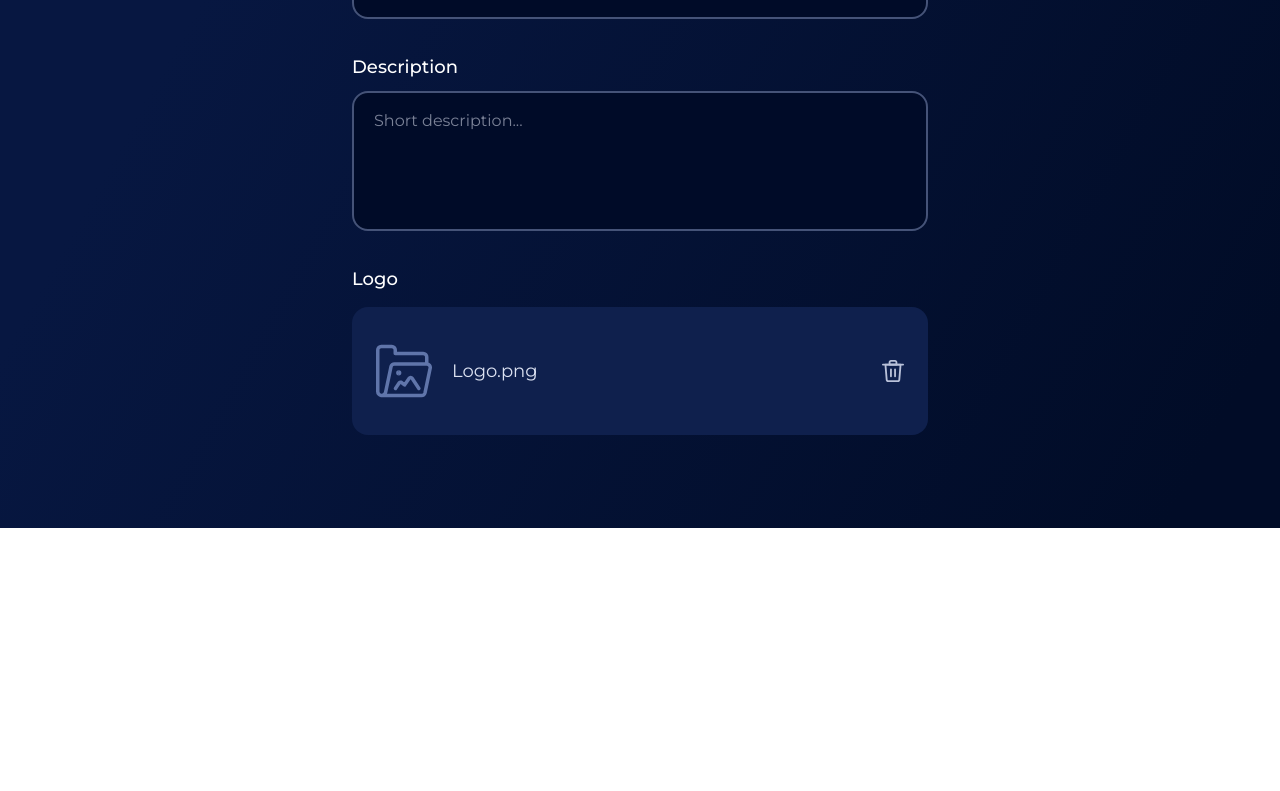
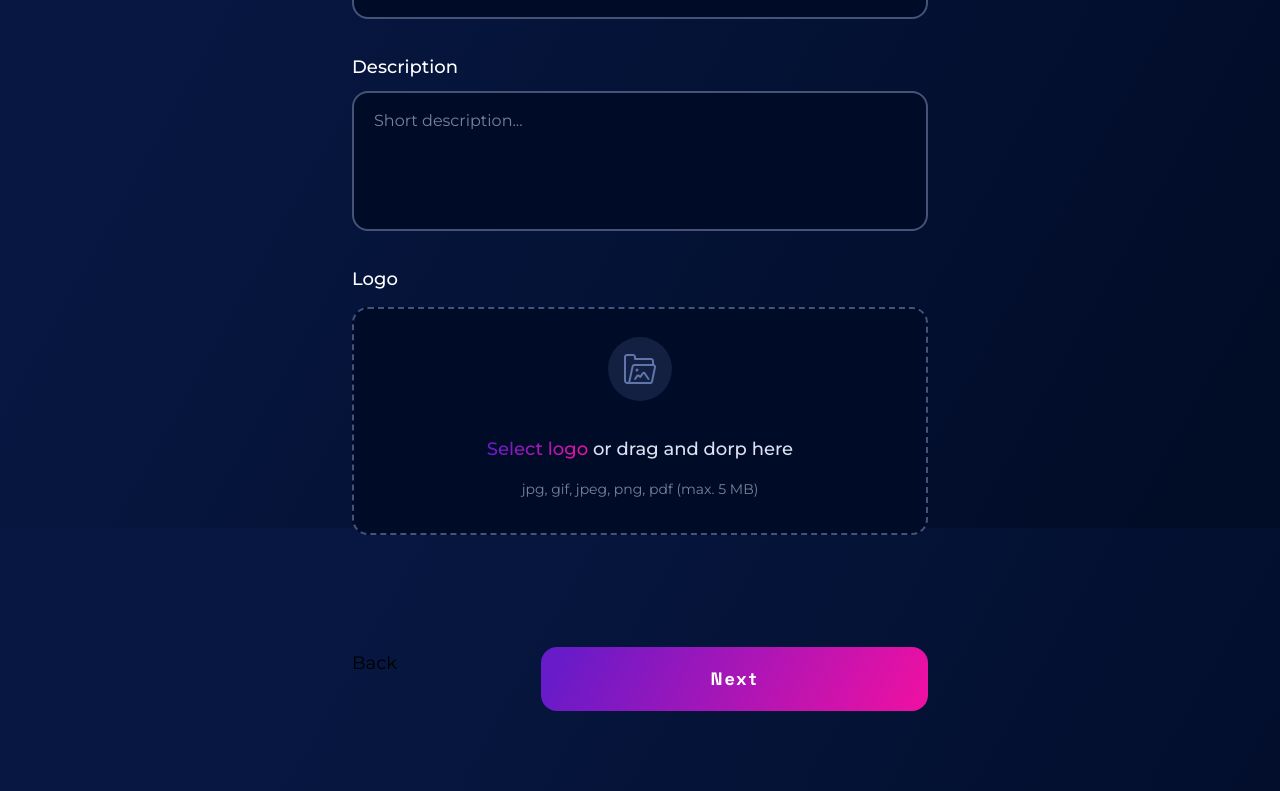
Before and after one commit to atomiklabs/deploycontracts.io, a Next.js app: page /marketing in a window 1280 px wide. Shown: the part 352-1143 px from the top of the page. Before the commit the page ends 880 px from the top, so only its background shows below. Built offline with nearby package versions, Linux system fonts and the light colour scheme.

Commit message:
add next / back btn

```diff
--- a/components/buttons/PrimaryButton.tsx
+++ b/components/buttons/PrimaryButton.tsx
@@ -2,7 +2,7 @@ export default function PrimaryButton({ children }: { children: any }) {
   return (
     <button
       className={
-        'py-4 px-12 font-space-grotesk font-bold text-white rounded-2xl bg-[linear-gradient(115.82deg,#671BC9_5.15%,#FD0F9E_108.88%)] hover:bg-[linear-gradient(122.48deg,#671BC9_-52.99%,#FD0F9E_97.26%)] hover:shadow-[0px_2px_40px_rgba(253,15,158,0.7)] active:bg-[linear-gradient(122.48deg,#671BC9_-52.99%,#FD0F9E_97.26%)] transition-all duration-100 ease-out tracking-widest'
+        'font-space-grotesk font-bold text-white rounded-2xl bg-[linear-gradient(115.82deg,#671BC9_5.15%,#FD0F9E_108.88%)] hover:bg-[linear-gradient(122.48deg,#671BC9_-52.99%,#FD0F9E_97.26%)] hover:shadow-[0px_2px_40px_rgba(253,15,158,0.7)] active:bg-[linear-gradient(122.48deg,#671BC9_-52.99%,#FD0F9E_97.26%)] transition-all duration-100 ease-out tracking-widest w-full'
       }
     >
       {children}
--- a/pages/marketing.tsx
+++ b/pages/marketing.tsx
@@ -1,9 +1,10 @@
 import { useState } from 'react'
 import Container from '@/components/Container'
 import Input from '@/components/Input'
+import PrimaryButton from '@/components/buttons/PrimaryButton'
 
 export default function marketing() {
-  const [logo, setLogo] = useState(true)
+  const [logo, setLogo] = useState(false)
   return (
     <section className='mt-20'>
       <Container>
@@ -43,6 +44,16 @@ export default function marketing() {
               </label>
             )}
           </div>
+          <div className='my-20 flex flex-row justify-between gap-x-16 md:gap-x-[144px]'>
+            <div>Back</div>
+            <div className='flex-1'>
+              <PrimaryButton>
+                <a href='/' className='px-12 py-4 inline-block w-full h-full'>
+                  Next
+                </a>
+              </PrimaryButton>
+            </div>
+          </div>
         </div>
       </Container>
     </section>
```
